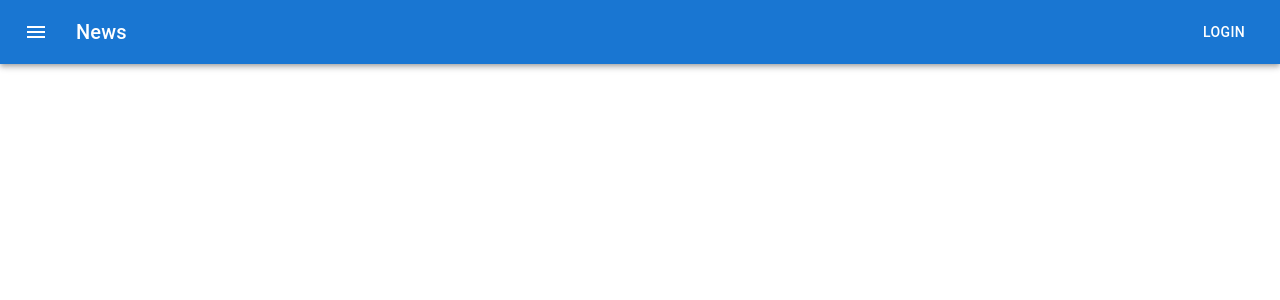
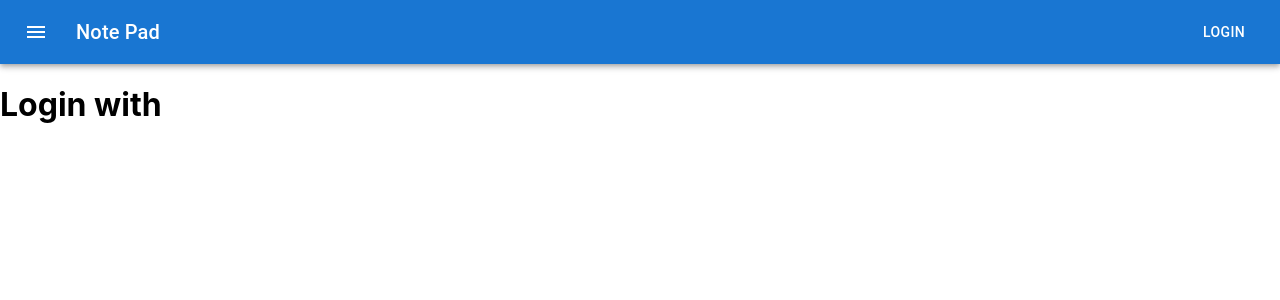
Before and after one commit to kar-21/rx-note-pad, a React (Create React App) app: page /login in a window 1280 px wide. Before the commit this address had no page. Shown: the top 300 px of the page. Built offline with nearby package versions, Linux system fonts and the light colour scheme.

Commit message:
Adding login page

```diff
--- a/src/App.tsx
+++ b/src/App.tsx
@@ -3,6 +3,7 @@ import { BrowserRouter, Routes, Route } from "react-router-dom";
 import LandingPage from "./pages/LandingPage";
 import SavedNotes from "./pages/SavedNotes";
 import NavigationHeader from "./templates/NavigationHeader";
+import LoginPage from "./pages/LoginPage";
 import "./App.scss";
 
 const App = () => {
@@ -13,6 +14,7 @@ const App = () => {
         <Routes>
           <Route path="/" element={<LandingPage />} />
           <Route path="/saved" element={<SavedNotes />} />
+          <Route path="/login" element={<LoginPage />} />
         </Routes>
       </Suspense>
     </BrowserRouter>
--- /dev/null
+++ b/src/pages/LoginPage.tsx
@@ -0,0 +1,7 @@
+import React from "react";
+
+const LoginPage = () => {
+  return <h1>Login with</h1>;
+};
+
+export default LoginPage;
--- a/src/templates/NavigationHeader.tsx
+++ b/src/templates/NavigationHeader.tsx
@@ -1,7 +1,9 @@
 import { AppBar, Button, IconButton, Toolbar, Typography } from "@mui/material";
-import MenuIcon from '@mui/icons-material/Menu';
+import MenuIcon from "@mui/icons-material/Menu";
+import { useNavigate } from "react-router-dom";
 
 const NavigationHeader = () => {
+  const navigate = useNavigate();
   return (
     <AppBar position="static">
       <Toolbar>
@@ -15,9 +17,11 @@ const NavigationHeader = () => {
           <MenuIcon />
         </IconButton>
         <Typography variant="h6" component="div" sx={{ flexGrow: 1 }}>
-          News
+          Note Pad
         </Typography>
-        <Button color="inherit">Login</Button>
+        <Button color="inherit" onClick={() => navigate("/login")}>
+          Login
+        </Button>
       </Toolbar>
     </AppBar>
   );
```
